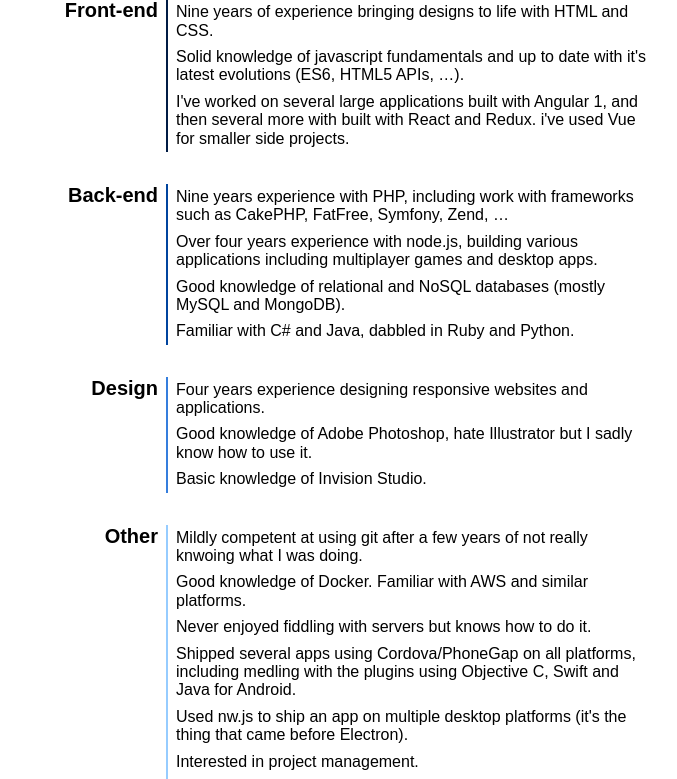
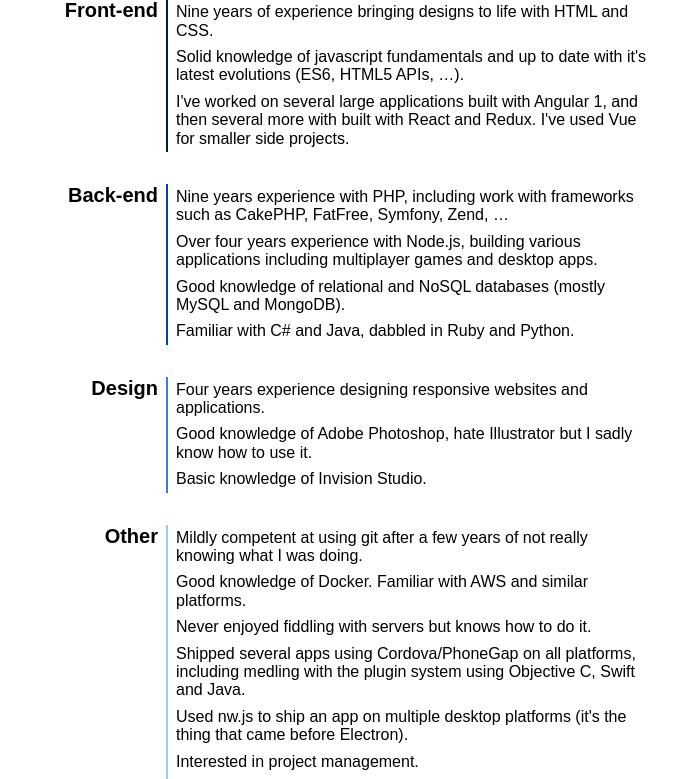
Before and after one commit to y-lohse/y-lohse.github.io, a Jekyll site: the page built from cv/index.html, in a window 1280 px wide and 1400 px high, scrolled down 1390 px. Shown: the part 519-1298 px from the top of the window, without its empty margins (290-967 px from the left). Built offline with Jekyll 4.4.1, drawn with Linux system fonts in a browser that asks for light colours; some of the changed text lies outside the part shown.

Commit message:
fix typos

```diff
--- a/cv/index.html
+++ b/cv/index.html
@@ -246,7 +246,7 @@
 					Solid knowledge of javascript fundamentals and up to date with it's latest evolutions (ES6, HTML5 APIs, …).
 				</li>
 				<li>
-					I've worked on several large applications built with Angular 1, and then several more with built with React and Redux. i've used Vue for smaller side projects.
+					I've worked on several large applications built with Angular 1, and then several more with built with React and Redux. I've used Vue for smaller side projects.
 				</li>
 			</ul>
 		</li>
@@ -259,7 +259,7 @@
 					Nine years experience with PHP, including work with frameworks such as CakePHP, FatFree, Symfony, Zend, …
 				</li>
 				<li>
-					Over four years experience with node.js, building various applications including multiplayer games and desktop apps.
+					Over four years experience with Node.js, building various applications including multiplayer games and desktop apps.
 				</li>
 				<li>
 					Good knowledge of relational and NoSQL databases (mostly MySQL and MongoDB).
@@ -291,7 +291,7 @@
 			</h2>
 			<ul class="b--light-blue">
 				<li>
-					Mildly competent at using git after a few years of not really knwoing what I was doing.
+					Mildly competent at using git after a few years of not really knowing what I was doing.
 				</li>
 				<li>
 					Good knowledge of Docker. Familiar with AWS and similar platforms.
@@ -300,7 +300,7 @@
 					Never enjoyed fiddling with servers but knows how to do it.
 				</li>
 				<li>
-					Shipped several apps using Cordova/PhoneGap on all platforms, including medling with the plugins using Objective C, Swift and Java for Android.
+					Shipped several apps using Cordova/PhoneGap on all platforms, including medling with the plugin system using Objective C, Swift and Java.
 				</li>
 				<li>
 					Used nw.js to ship an app on multiple desktop platforms (it's the thing that came before Electron).
```
Also changed, not shown: other parts of cv/index.html (+1 -1 lines).
